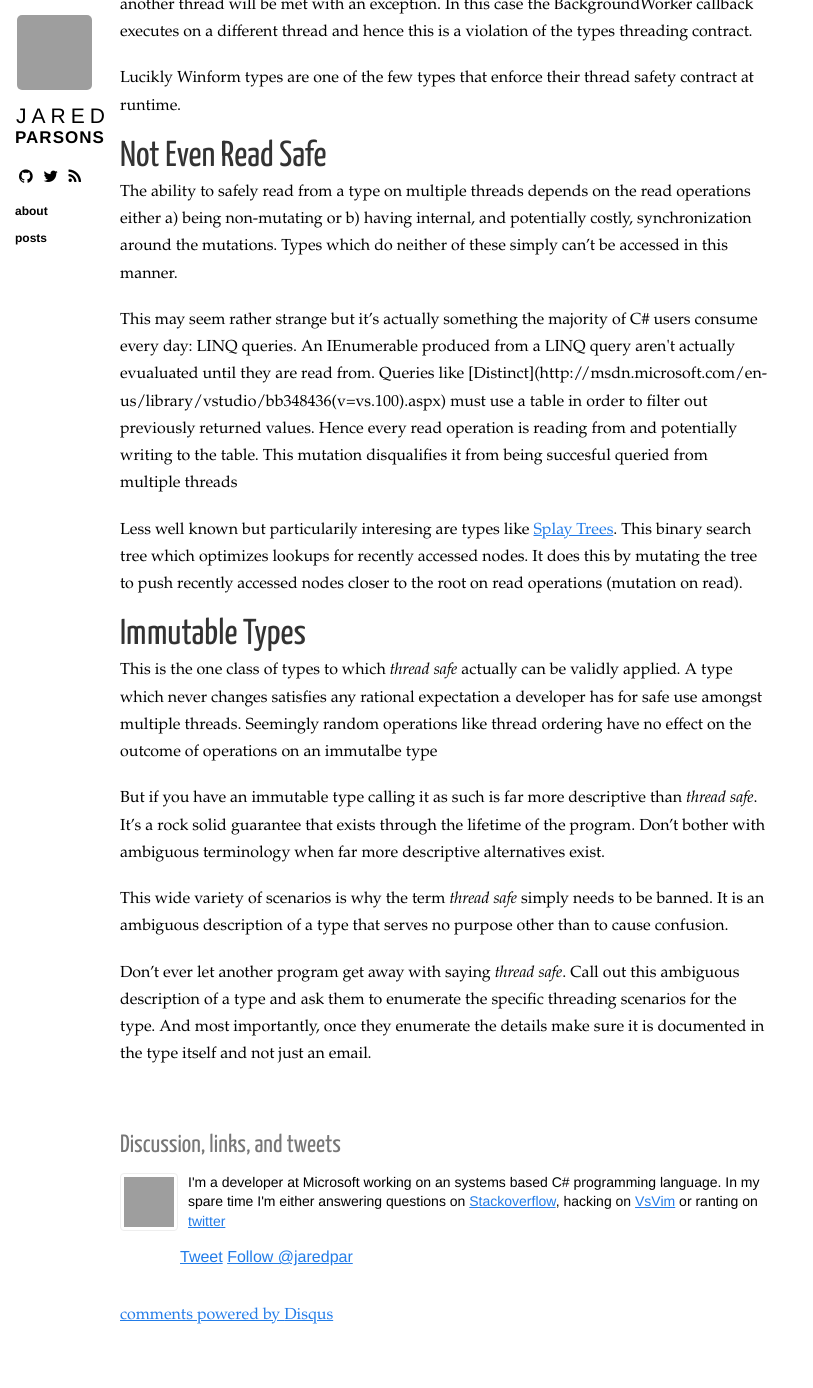
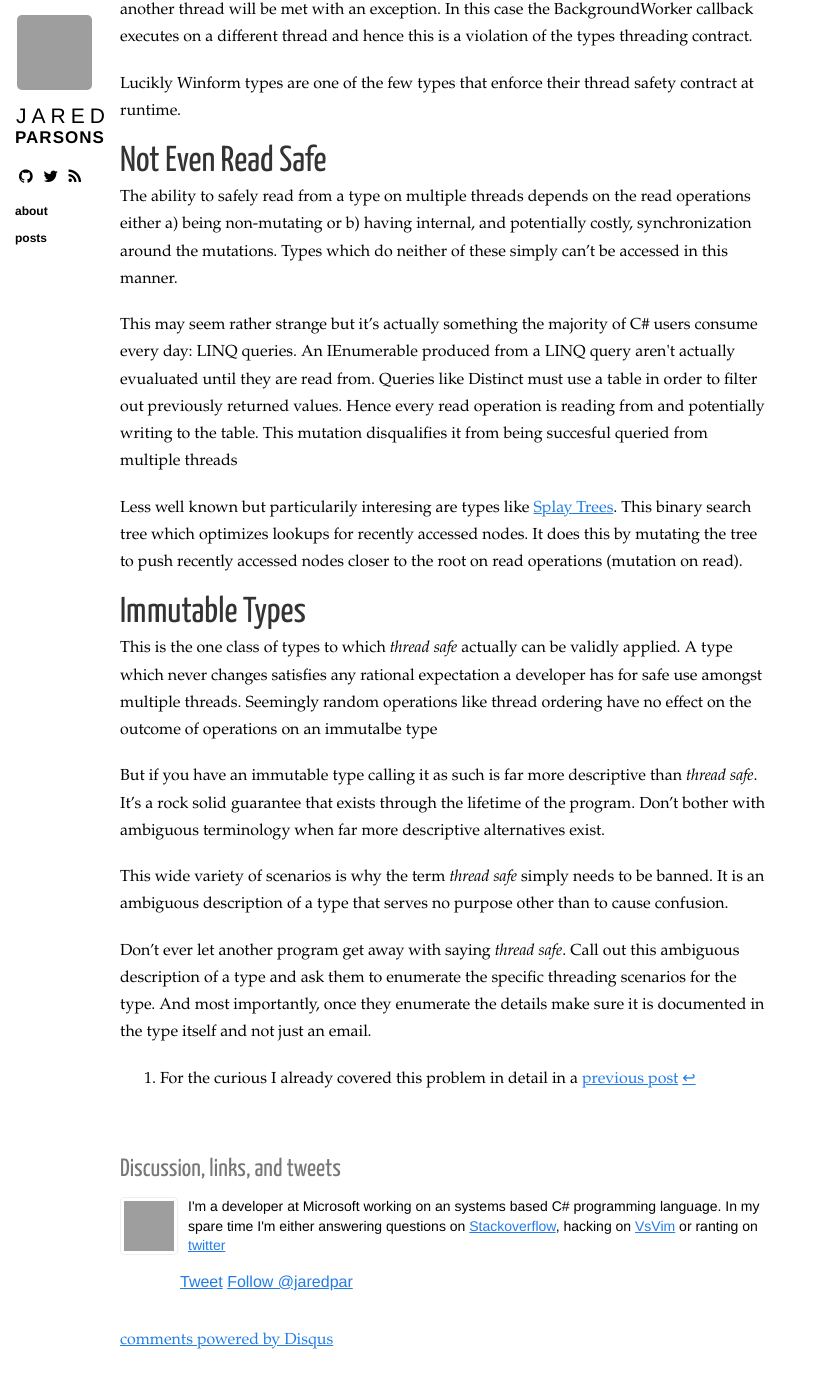
Before and after one commit to jaredpar/jaredpar.github.io, a Jekyll site: the page built from _posts/2014-05-22-ban-the-term-thread-safe.md, in a window 1280 px wide and 1400 px high, scrolled down 2084 px. Shown: the top 1388 px of the window, without its empty margins (0-813 px from the left). Built offline with Jekyll 4.4.1, drawn with Linux system fonts in a browser that asks for light colours; nearby versions of some CDN libraries; comment, search, counter and statistics services are not loaded; some of the changed text lies outside the part shown; grey boxes are pictures that could not be loaded.

Commit message:
Few more link issues

```diff
--- a/_posts/2014-05-22-ban-the-term-thread-safe.md
+++ b/_posts/2014-05-22-ban-the-term-thread-safe.md
@@ -71,7 +71,7 @@ Not Even Read Safe
 ===
 The ability to safely read from a type on multiple threads depends on the read operations either a) being non-mutating or b) having internal, and potentially costly, synchronization around the mutations.  Types which do neither of these simply can't be accessed in this manner.
 
-This may seem rather strange but it's actually something the majority of C# users consume every day: LINQ queries.  An IEnumerable<T> produced from a LINQ query aren't actually evualuated until they are read from.  Queries like [Distinct](http://msdn.microsoft.com/en-us/library/vstudio/bb348436(v=vs.100).aspx) must use a table in order to filter out previously returned values.  Hence every read operation is reading from and potentially writing to the table.  This mutation disqualifies it from being succesful queried from multiple threads
+This may seem rather strange but it's actually something the majority of C# users consume every day: LINQ queries.  An IEnumerable<T> produced from a LINQ query aren't actually evualuated until they are read from.  Queries like Distinct must use a table in order to filter out previously returned values.  Hence every read operation is reading from and potentially writing to the table.  This mutation disqualifies it from being succesful queried from multiple threads
 
 Less well known but particularily interesing are types like [Splay Trees](http://en.wikipedia.org/wiki/Splay_tree).  This binary search tree which optimizes lookups for recently accessed nodes.  It does this by mutating the tree to push recently accessed nodes closer to the root on read operations (mutation on read).
 
@@ -85,4 +85,4 @@ This wide variety of scenarios is why the term *thread safe* simply needs to be
 
 Don't ever let another program get away with saying *thread safe*.  Call out this ambiguous description of a type and ask them to enumerate the specific threading scenarios for the type.  And most importantly, once they enumerate the details make sure it is documented in the type itself and not just an email.
 
-[1^]: For the curious I already covered this problem in detail in a [previous post]({% post_url 2009-02-11-why-are-thread-safe-collections-so-hard %})
+[^1]: For the curious I already covered this problem in detail in a [previous post]({% post_url 2009-02-11-why-are-thread-safe-collections-so-hard %})
```
